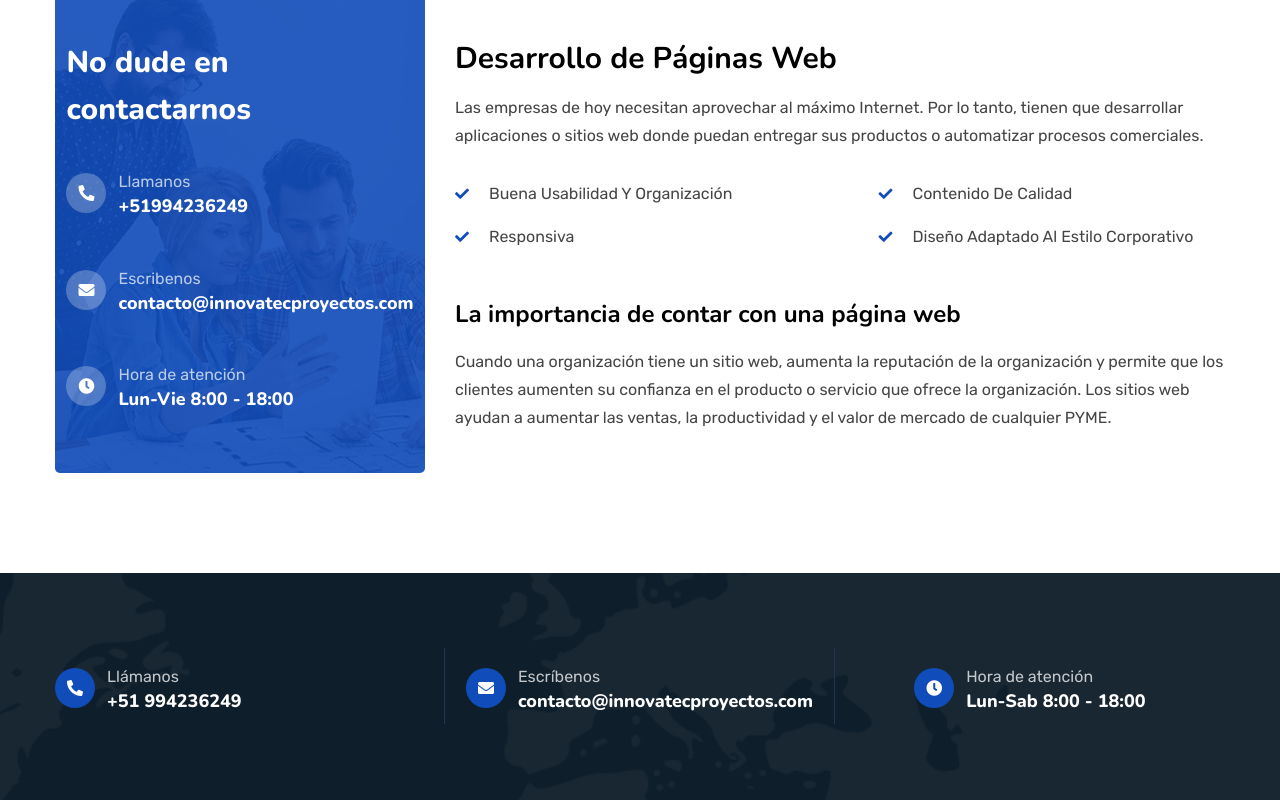
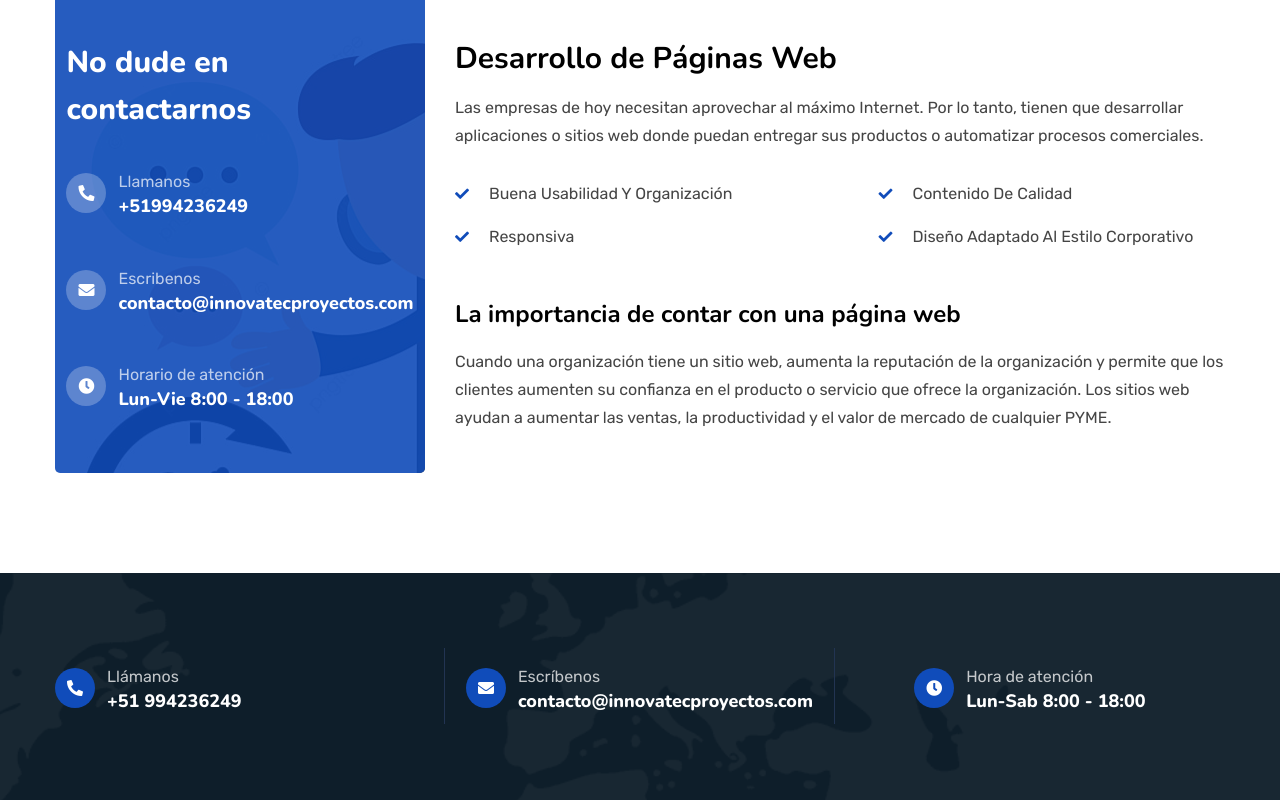
Before and after one commit to iespinoza98/Empresa, a PHP site: page /servicios.php in a window 1280 px wide. Shown: the part 1019-1819 px from the top of the page. Run offline with PHP 8.4, Linux system fonts and the light colour scheme.

Commit message:
Modificacion enlaces - informacion

```diff
--- a/footer.php
+++ b/footer.php
@@ -77,7 +77,7 @@
                             <a href="https://www.facebook.com/20IP22"><i class="fab fa-facebook-f"></i></a>
                             <a href="https://www.instagram.com/"><i class="fab fa-instagram"></i></a>
                         </div>
-                        <p>Copyright 2022 Innovatec Todos los derechos reservados.</p>
+                        <p>Copyright 2022 Innovatec Proyectos - Todos los derechos reservados.</p>
                     </div>
                 </div>
             </div>
--- a/header.php
+++ b/header.php
@@ -8,7 +8,7 @@
     <meta name="viewport" content="width=device-width, initial-scale=1, shrink-to-fit=no">
 
     <!--====== Title ======-->
-    <title>Innovatec Proyecto || Diseño y Desarrollo de Páginas Web</title>
+    <title>Innovatec Proyectos || Diseño y Desarrollo de Páginas Web</title>
     <!--====== Favicon Icon ======-->
     <link rel="icon" href="assets/images/logos/ico.png">
 
--- a/servicios.php
+++ b/servicios.php
@@ -1,117 +1,6 @@
-<!DOCTYPE html>
-<html lang="zxx">
-<head>
-    <!--====== Required meta tags ======-->
-    <meta charset="utf-8" />
-    <meta name="description" content="" />
-    <meta http-equiv="X-UA-Compatible" content="IE=edge">
-    <meta name="viewport" content="width=device-width, initial-scale=1, shrink-to-fit=no">
+<?php include ('header.php'); ?>
 
-    <!--====== Title ======-->
-    <title>Innovatec Proyecto || Diseño y Desarrollo de Páginas Web</title>
-    <!--====== Favicon Icon ======-->
-    <link rel="icon" href="assets/images/logos/ico.png">
 
-    <!--====== Google Fonts ======-->
-    <link href="https://fonts.googleapis.com/css2?family=Mulish:wght@400;500;600;700&family=Oswald:wght@300;400;500;600;700&display=swap" rel="stylesheet">
-
-    <!--====== Font Awesome ======-->
-    <link rel="stylesheet" href="assets/css/font-awesome-5.9.0.css">
-    <!--====== Bootstrap ======-->
-    <link rel="stylesheet" href="assets/css/bootstrap.min.css">
-    <!--====== Magnific Popup ======-->
-    <link rel="stylesheet" href="assets/css/magnific-popup.css">
-    <!--====== Falticon ======-->
-    <link rel="stylesheet" href="assets/css/flaticon.css">
-    <!--====== Animate ======-->
-    <link rel="stylesheet" href="assets/css/animate.css">
-    <!--====== Slick ======-->
-    <link rel="stylesheet" href="assets/css/slick.css">
-    <!--====== Main Style ======-->
-    <link rel="stylesheet" href="assets/css/style.css">
-    <script src="https://ajax.googleapis.com/ajax/libs/jquery/3.6.0/jquery.min.js"></script>
-    <script src="assets/js/personalizados.js"></script>
-
-</head>
-<body>
-    <div class="page-wrapper">
-
-        <!-- Preloader -->
-        <div class="preloader">
-            <div class="theme-loader"></div>
-        </div>
-
-<!-- main header -->
-        <header class="main-header header-three text-white">
-
-           <div class="header-top-wrap bg-blue py-10">
-               <div class="container">
-                   <div class="header-top">
-                       <div class="top-left">
-                            <ul>
-                                <li>Llámanos: <a href="callto:51994236249">+51994236249</a></li>
-                                <li>Email: <a href="mailto:contacto@innovatecproyectos.com">contacto@innovatecproyectos.com</a></li>
-                            </ul>
-                       </div>
-                       <div class="top-right">
-                           <div class="office-time">
-                                <i class="far fa-clock"></i><span>08:00 am - 06:00 pm</span>
-                            </div>
-                       </div>
-                   </div>
-               </div>
-           </div>
-
-            <!--Header-Upper-->
-            <div class="header-upper">
-                <div class="container clearfix">
-
-                    <div class="header-inner d-flex align-items-center">
-                        <div class="logo-outer" style="background:;width:40%">
-                            <div class="logo"><a href="index.php"><img src="assets/images/logos/logo_web.png" alt="Logo" title="Logo" style="width:35%"></a></div>
-                        </div>
-
-                        <div class="nav-outer clearfix d-flex align-items-center">
-                            <!-- Main Menu -->
-                            <nav class="main-menu navbar-expand-lg">
-                                <div class="navbar-header">
-                                   <div class="mobile-logo py-15">
-                                       <a href="index.php">
-                                            <img src="assets/images/logos/logo.png" alt="Logo" title="Logo">
-                                       </a>
-                                   </div>
-
-                                    <!-- Toggle Button -->
-                                    <button type="button" class="navbar-toggle" data-toggle="collapse" data-target=".navbar-collapse">
-                                        <span class="icon-bar"></span>
-                                        <span class="icon-bar"></span>
-                                        <span class="icon-bar"></span>
-                                    </button>
-                                </div>
-
-                                <div class="navbar-collapse collapse clearfix">
-                                    <ul class="navigation clearfix">
-                                        <li><a href="index.php">Inicio</a></li>
-                                        <li><a href="nosotros.php">Quienes somos</a></li>
-                                        <li><a href="servicios.php">Servicios</a></li>
-                                        <li><a href="portafolio.php">Proyectos</a></li>
-                                        <li><a href="contacto.php">Contacto</a></li>
-                                    </ul>
-                                </div>
-
-                            </nav>
-                            <!-- Main Menu End-->
-
-                            <!-- Menu Button -->
-                            <div class="menu-btn">
-                                <a href="contacto.php" class="theme-btn">Contáctanos</a>
-                            </div>
-                        </div>
-                    </div>
-                </div>
-            </div>
-            <!--End Header Upper-->
-        </header>
 
         <!-- Page Banner Start -->
         <section class="page-banner bgs-cover overlay pt-50" style="background-image: url(assets/images/banner2.jpg);">
@@ -120,7 +9,7 @@
                     <h1 class="page-title">Servicios</h1>
                     <nav aria-label="breadcrumb">
                         <ol class="breadcrumb">
-                            <li class="breadcrumb-item"><a href="index.html">Innovatec TI</a></li>
+                            <li class="breadcrumb-item"><a href="index.php">Innovatec TI</a></li>
                             <li class="breadcrumb-item active">Servicios</li>
                         </ol>
                     </nav>
@@ -144,7 +33,7 @@
                                    <li name="dservicio"><a name="sSistemas" onclick="viewDetail(this)">Sistemas Web</a></li>
                                 </ul>
                            </div>
-                            <div class="widget contact-info-widget contact-image-number style-two bgs-cover overlay" style="background-image: url(assets/images/contact/home-two.jpg);">
+                            <div class="widget contact-info-widget contact-image-number style-two bgs-cover overlay" style="background-image: url(assets/images/contact/contact-page.jpg);">
                                <div class="contact-informations text-white">
                                     <h3>No dude en contactarnos</h3>
                                     <ul class="contact-info">
@@ -159,13 +48,13 @@
                                             <i class="fas fa-envelope"></i>
                                             <div class="content">
                                                 <span>Escribenos</span>
-                                                <h5><a href="mailto:info@example.com">contacto@innovatecproyectos.com</a></h5>
+                                                <h5><a href="mailto:contacto@innovatecproyectos.com">contacto@innovatecproyectos.com</a></h5>
                                             </div>
                                         </li>
                                         <li>
                                             <i class="fas fa-clock"></i>
                                             <div class="content">
-                                                <span>Hora de atención</span>
+                                                <span>Horario de atención</span>
                                                 <h5>Lun-Vie 8:00 - 18:00</h5>
                                             </div>
                                         </li>
```
Also changed, not shown: index.php (+6 -6 lines).
